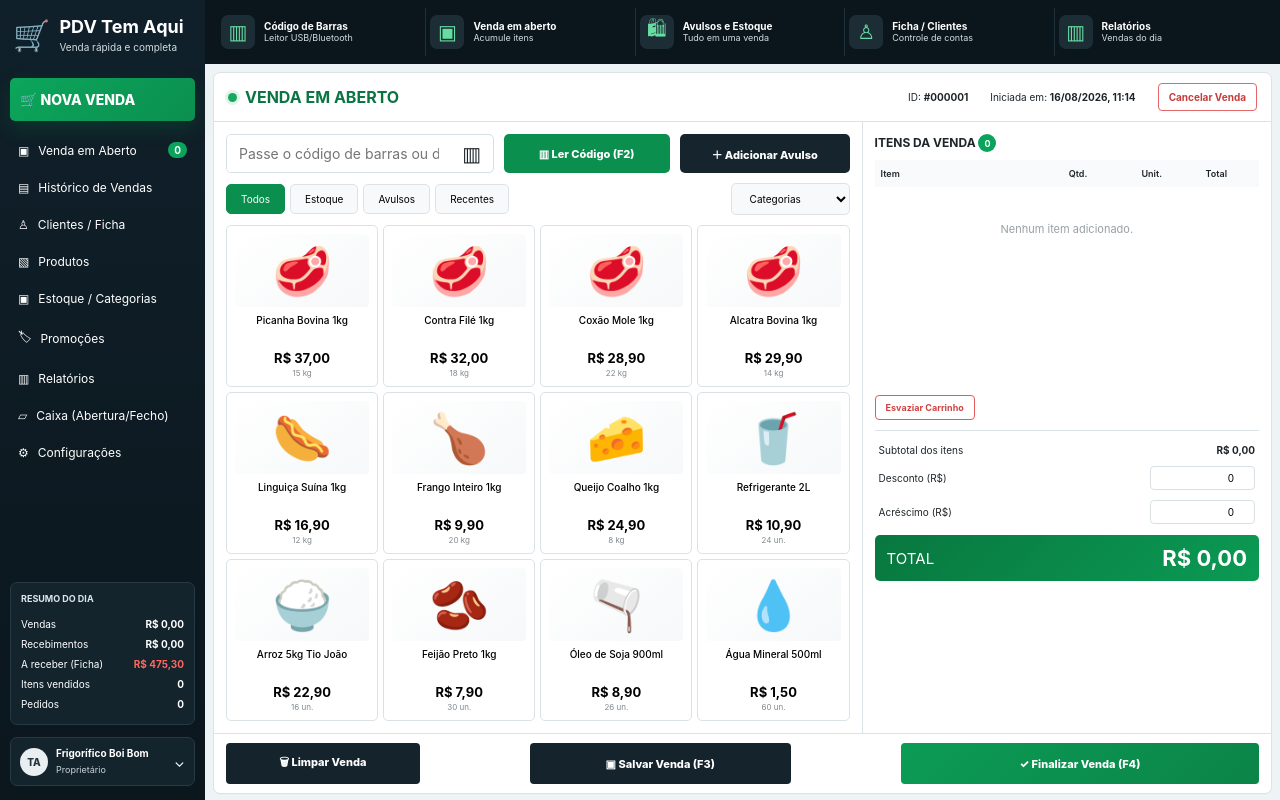
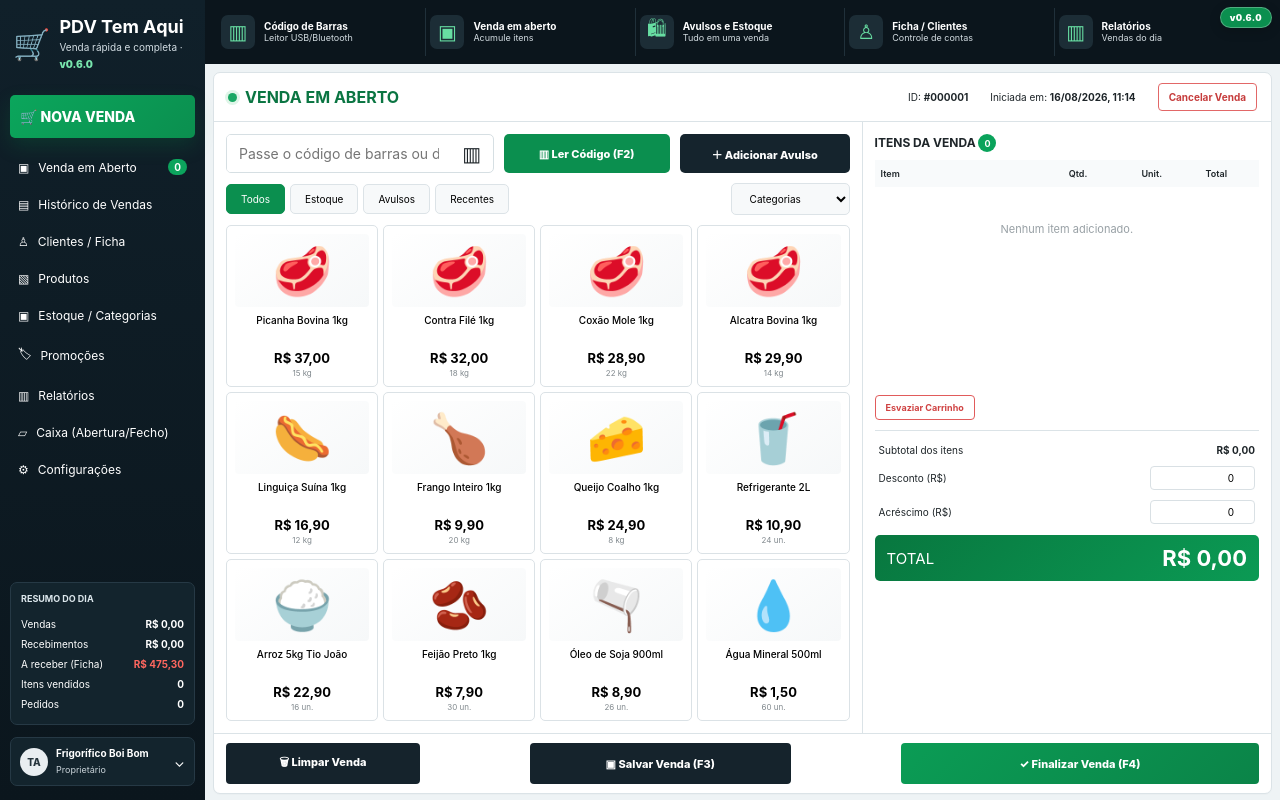
Before and after one commit to lokojhow/tem-aqui-gestao, a plain HTML site: page index.html in a window 1280 px wide. Shown: the top 800 px of the page. Drawn offline with Linux system fonts and the light colour scheme.

Commit message:
Add files via upload

```diff
--- a/app.js
+++ b/app.js
@@ -1,5 +1,6 @@
 (() => {
   'use strict';
+  const APP_VERSION = '0.6.0';
   const $ = (id) => document.getElementById(id);
   const $$ = (sel) => [...document.querySelectorAll(sel)];
   const money = (v) => Number(v || 0).toLocaleString('pt-BR', { style: 'currency', currency: 'BRL' });
@@ -583,6 +584,6 @@
 
   window.addEventListener('keydown',e=>{if(e.key==='F2'){e.preventDefault();navigate('pos');$('productSearch').focus();}if(e.key==='F3'){e.preventDefault();saveOpenSale();}if(e.key==='F4'){e.preventDefault();if(state.cart.length)$('checkoutPanel').scrollIntoView({behavior:'smooth'});}});
 
-  syncCategoryState();renderSidebar();renderPos();renderCustomers();renderManageProducts();renderStock();renderPromotions();renderHistory();renderReports();renderCash();renderSettings();
-  if('serviceWorker' in navigator) navigator.serviceWorker.register('./service-worker.js?v=0.5.0').catch(()=>{});
+  $$('.app-version-text').forEach(el=>el.textContent=`v${APP_VERSION}`);const versionBadge=document.querySelector('.app-version-fixed');if(versionBadge)versionBadge.textContent=`v${APP_VERSION}`;  syncCategoryState();renderSidebar();renderPos();renderCustomers();renderManageProducts();renderStock();renderPromotions();renderHistory();renderReports();renderCash();renderSettings();
+  if('serviceWorker' in navigator) navigator.serviceWorker.register('./service-worker.js?v=0.6.0').catch(()=>{});
 })();
--- a/index.html
+++ b/index.html
@@ -4,16 +4,20 @@
   <meta charset="utf-8">
   <meta name="viewport" content="width=device-width,initial-scale=1,viewport-fit=cover">
   <meta name="theme-color" content="#0b7a3d">
+  <meta http-equiv="Cache-Control" content="no-cache, no-store, must-revalidate">
+  <meta http-equiv="Pragma" content="no-cache">
+  <meta http-equiv="Expires" content="0">
   <title>Tem Aqui Gestão</title>
   <link rel="manifest" href="manifest.json">
-  <link rel="stylesheet" href="styles.css?v=0.5.0">
+  <link rel="stylesheet" href="styles.css?v=0.6.0">
 </head>
 <body>
+<div class="app-version-fixed" title="Versão carregada do sistema">v0.6.0</div>
 <div class="app-shell">
   <aside class="sidebar">
     <div class="brand">
       <div class="brand-mark">🛒</div>
-      <div><strong>PDV Tem Aqui</strong><small>Venda rápida e completa</small></div>
+      <div><strong>PDV Tem Aqui</strong><small>Venda rápida e completa · <b class="app-version-text">v0.6.0</b></small></div>
     </div>
 
     <button class="new-sale side-route active" data-route="pos"><span>🛒</span> NOVA VENDA</button>
@@ -241,6 +245,6 @@
 
 <dialog id="paymentDialog"><form method="dialog" id="paymentForm"><h2>Receber pagamento</h2><p id="paymentCustomerName"></p><label>Valor recebido<input id="paymentAmount" type="number" min="0.01" step="0.01" required></label><label>Observação<input id="paymentNote" placeholder="Ex.: Pix recebido"></label><div class="dialog-actions"><button value="cancel">Cancelar</button><button value="default" id="savePaymentButton" class="green">Confirmar pagamento</button></div></form></dialog>
 
-<script src="app.js?v=0.5.0"></script>
+<script src="app.js?v=0.6.0"></script>
 </body>
 </html>
--- a/service-worker.js
+++ b/service-worker.js
@@ -1,5 +1,5 @@
-const CACHE='tem-aqui-gestao-v0-5-0';
-const ASSETS=['./','./index.html','./styles.css?v=0.5.0','./app.js?v=0.5.0','./manifest.json','./icon-192.png','./icon-512.png'];
+const CACHE='tem-aqui-gestao-v0-6-0';
+const ASSETS=['./','./index.html','./styles.css?v=0.6.0','./app.js?v=0.6.0','./manifest.json','./icon-192.png','./icon-512.png'];
 self.addEventListener('install',e=>e.waitUntil(caches.open(CACHE).then(c=>c.addAll(ASSETS)).then(()=>self.skipWaiting())));
 self.addEventListener('activate',e=>e.waitUntil(caches.keys().then(keys=>Promise.all(keys.filter(k=>k!==CACHE).map(k=>caches.delete(k)))).then(()=>self.clients.claim())));
 self.addEventListener('fetch',e=>{if(e.request.method!=='GET')return;e.respondWith(fetch(e.request).then(r=>{const copy=r.clone();caches.open(CACHE).then(c=>c.put(e.request,copy));return r;}).catch(()=>caches.match(e.request).then(r=>r||caches.match('./index.html'))));});
--- a/styles.css
+++ b/styles.css
@@ -121,3 +121,29 @@ main{padding:8px}.view{display:none}.view.active{display:block}.sale-panel,.chec
   .heading-actions{width:100%}
   .heading-actions button{flex:1}
 }
+
+/* V0.6 - versão sempre visível para confirmar atualização */
+.app-version-text{color:#78e6ad;font-weight:900}
+.app-version-fixed{
+  position:fixed;
+  top:7px;
+  right:8px;
+  z-index:9999;
+  background:#0b8f4f;
+  color:#fff;
+  border:1px solid rgba(255,255,255,.28);
+  box-shadow:0 3px 12px rgba(0,0,0,.18);
+  border-radius:999px;
+  padding:5px 9px;
+  font-size:9px;
+  line-height:1;
+  font-weight:900;
+  letter-spacing:.04em;
+  pointer-events:none;
+}
+@media(max-width:820px){
+  .app-version-fixed{top:6px;right:6px;font-size:8px;padding:5px 8px}
+}
+@media(max-width:520px){
+  .app-version-fixed{top:auto;bottom:72px;right:7px}
+}
```
Also changed, not shown: README.md.
